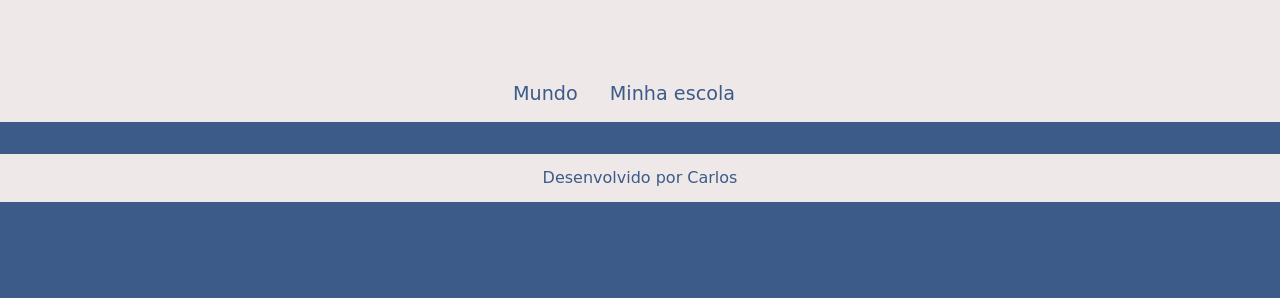
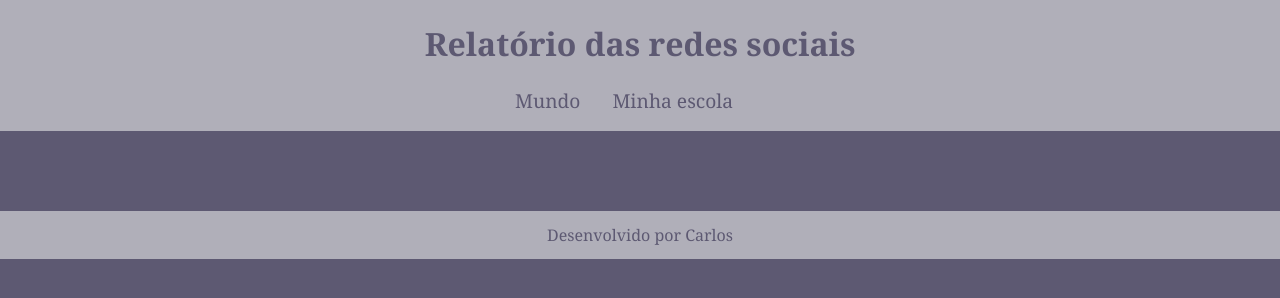
Before and after one commit to carlosgabrielsilvasantos/alurastart3aaaaa, a plain HTML site: page index.html in a window 1280 px wide. Drawn offline with Linux system fonts and the light colour scheme; no server answers; a web font is replaced by a local one.

Commit message:
Add files via upload

```diff
--- a/index.html
+++ b/index.html
@@ -3,12 +3,12 @@
 <head>
     <meta charset="UTF-8">
     <meta name="viewport" content="width=device-width, initial-scale=1.0">
-          <title> Redes Sociais </title>
+    <title>Redes Sociais</title>
     <link rel="stylesheet" href="style.css">
 </head>
 <body>
     <header>
-                <h1> Relatório das Redes Sociais </h1>
+        <h1>Relatório das redes sociais</h1>
         <nav>
             <a href="index.html">Mundo</a>
             <a href="#">Minha escola</a>
@@ -19,9 +19,9 @@
             <!-- crie os gráficos aqui -->
         </section>
     </main>
-
     <footer>
-                             <p> Desenvolvido por Carlos </p>
+        <p>Desenvolvido por Carlos</p>
     </footer>
+    <script type="module" src="graficos/informacoesGlobais.js"></script>
     </body>
 </html>
--- a/style.css
+++ b/style.css
@@ -1,42 +1,66 @@
-@import url('https://fonts.googleapis.com/css2?family=Roboto:ital,wght@0,100;0,300;0,400;0,500;0,700;0,900;1,100;1,300;1,400;1,500;1,700;1,900&display=swap');
+
+@import url('https://fonts.googleapis.com/css2?family=Noto+Serif:ital,wght@0,100..900;1,100..900&family=Sixtyfour+Convergence&display=swap');
+
 :root {
-     --bg-color: #3c5b89;
-      --primary-color: #eee8e8;
-       --secondary-color: #6A5ACD;
-        --font: "Edu AU VIC WA NT Guides", cursive;
+    --bg-color: #5d5972;
+    --primary-color: #ebebeb96;
+    --secondary-color: #04040576;
+    --font: "Noto Serif", serif;
 }
-     body{ background-color:  var(--bg-color);
+
+body {
+    background-color: var(--bg-color);
     color: var(--primary-color);
     font-family: var(--font);
     height: 100vh;
     margin: 0;
 }
+
+header {
+    background-color: var(--primary-color);
+    text-align: center;
+    padding: 1px;
+}
+
 h1 {
     font-size: 2rem;
-              color: var(--secundary-color);
+    color: var(--bg-color);
     font-weight: 700;
 }
+
 nav {
     display: flex;
     justify-content: center;
     font-weight: 400;
 }
+
 nav a {
     text-decoration: none;
     color: var(--bg-color);
-                       margin: 0rem 2rem 1rem 0rem;
+    margin: 0 2rem 1rem 0rem;
     font-size: 1.2rem;
 }
-                      header {
-                         background-color: var(--primary-color);
-                          text-align: center;
-                           padding: 1px;
-                           }
+
 nav a:hover {
     text-decoration: underline;
     transform: scale(0.90);
     transition: transform 0.1s;
 }
+
+.graficos-container {
+    margin: 5rem;
+   }
+   .graficos-container_texto {
+    font-size: 1.3rem;
+    text-align: center;
+    padding: 2rem;
+    border: var(--secondary-color) solid 2px;
+  }
+  span {
+    font-weight: bold;
+    color: var(--secondary-color);
+   }
+
 footer {
     display: flex;
     align-items: center;
```
Lines whose indentation alone changed are shown as unchanged.
